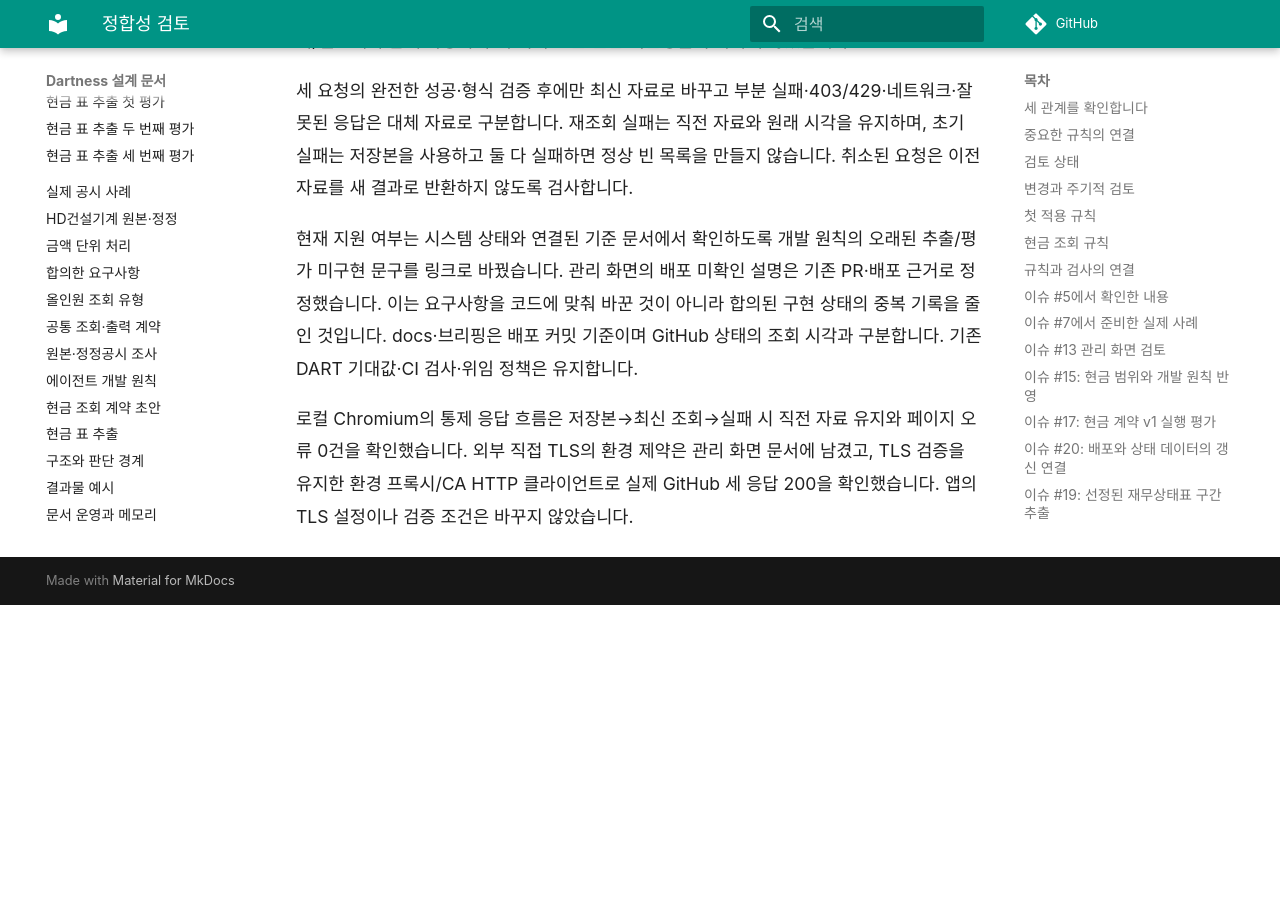
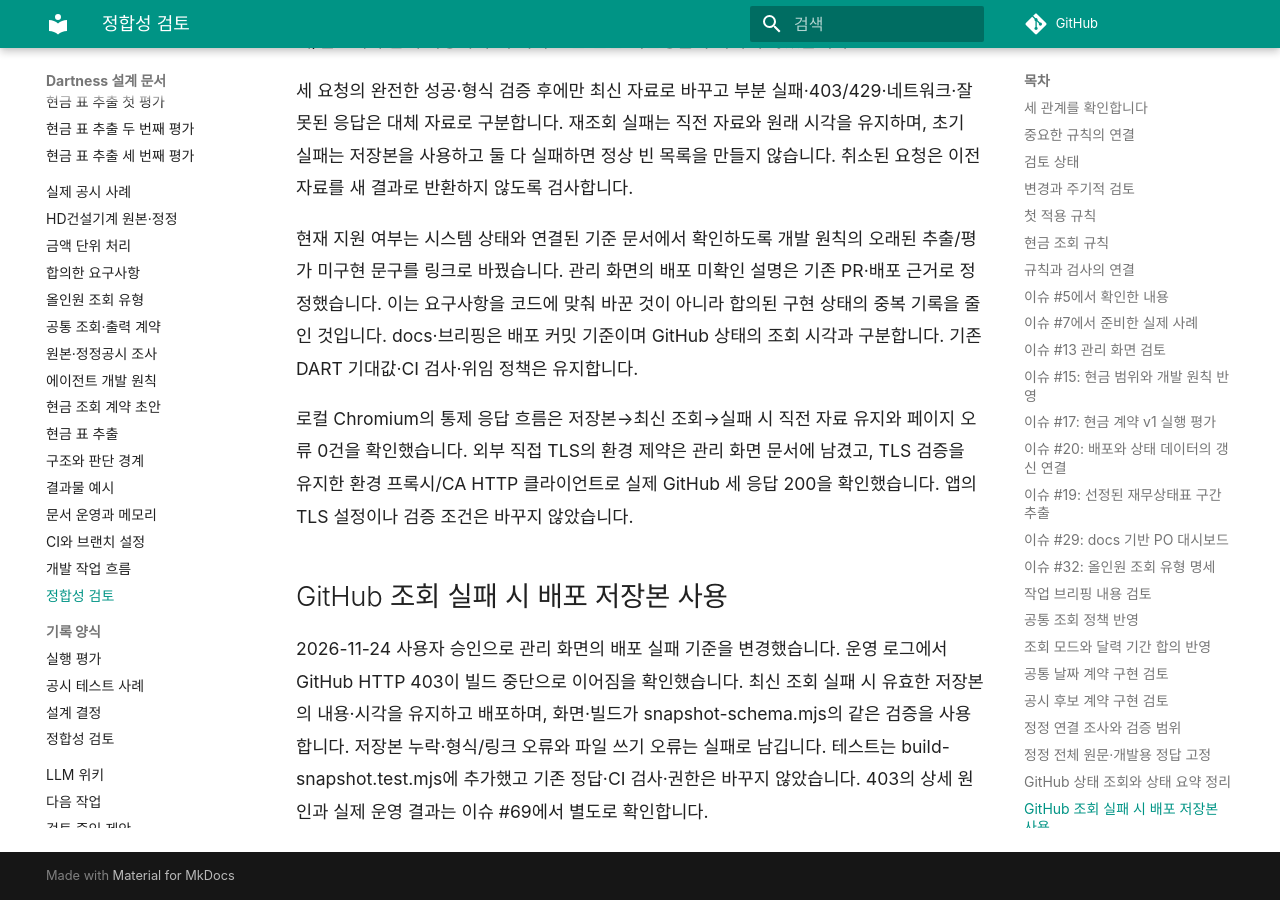
Before and after one commit to YUJAEYUN/Dartness, an MkDocs documentation site: the page built from docs/consistency.md, in a window 1280 px wide and 900 px high, scrolled down 11629 px. Built offline with MkDocs 1.6.1 and Material for MkDocs 9.7.7, drawn with Linux system fonts in a browser that asks for light colours; comment, search, counter and statistics services are not loaded; before the commit the page ends 12234 px from its top, so only the background shows below that.

Commit message:
Document approved deployment fallback and verification

```diff
--- /dev/null
+++ b/docs/briefings/0071-build-snapshot-fallback.md
@@ -0,0 +1,46 @@
+---
+pr: 71
+issue: 69
+date: 2026-11-24
+stages: []
+---
+
+# GitHub 조회 장애와 사이트 배포 분리
+
+## 한 줄 요약
+
+GitHub 최신 상태 조회가 실패해도 유효한 저장본이 있으면 사이트를 배포합니다. 작업 현황의 최신 여부는 화면에서 따로 표시합니다.
+
+## 지도에서의 위치
+
+관리 화면 배포 수정입니다. DART 조회·판정 기준에는 변화가 없습니다.
+
+## 무엇이 달라졌나
+
+기존에는 빌드 중 GitHub 조회가 실패하면 배포를 중단했습니다. 이제 화면과 같은 검증을 통과한 저장본이 있으면 원래 내용과 확인 시각을 유지하고 경고 후 배포합니다. 저장본 누락·잘못된 형식·변조된 링크·파일 쓰기 오류는 계속 빌드를 실패시킵니다. 화면은 열기·다시 확인 시 최신 조회를 시도합니다.
+
+## 누가 무엇을 정했나
+
+**사용자가 정한 것**
+
+- GitHub 조회 실패가 사이트 수정 배포를 막지 않도록 유효한 저장본 대체 배포를 승인했습니다.
+
+**구현 중 에이전트가 정한 것**
+
+- 화면의 기존 자료 검증을 공통 모듈로 옮겨 빌드에서도 재사용했습니다.
+- 수동 저장 명령의 실패 처리와 일반 CI의 외부 조회 금지, 기존 검사·권한·의존성은 유지했습니다.
+
+## 확인해 주세요
+
+추가 결정은 없습니다. 운영 배포 결과 확인 전에는 이슈를 종료하지 않습니다.
+
+## 확인한 것과 못 한 것
+
+로컬에서 조회 실패·정상 갱신·잘못된 최신 응답·저장본 누락·변조·쓰기 실패·CI 외부 조회 금지를 검사했습니다. HTTP 403의 상세 원인은 제공된 로그만으로 확인할 수 없으며, 공개 API의 가용성을 보장하지 않습니다. 운영 결과는 이슈와 PR에서 확인합니다.
+
+## 근거
+
+- PR: [#71](https://github.com/YUJAEYUN/Dartness/pull/71) · 이슈: [#69](https://github.com/YUJAEYUN/Dartness/issues/69)
+- 기준: [관리 화면](../management-screen.md)
+- 구현: dashboard/scripts/build-snapshot.mjs, dashboard/scripts/snapshot-schema.mjs
+- 검사: dashboard/scripts/build-snapshot.test.mjs, dashboard/src/data.test.ts
--- a/docs/briefings/index.md
+++ b/docs/briefings/index.md
@@ -8,6 +8,7 @@
 
 | 브리핑 | 종류 |
 |---|---|
+| [#71 GitHub 조회 실패 시 저장본으로 배포](0071-build-snapshot-fallback.md) | 관리 화면 |
 | [#68 외화 공시 등을 미결로 두기](0068-deferred-foreign-currency.md) | 명세 |
 | [#70 최신 GitHub 상태 확인](0070-dashboard-live-state.md) | 관리 화면 |
 | [#66 12월이 아닌 결산 법인 평가](0066-non-december-evaluation.md) | 평가 |
--- a/docs/consistency.md
+++ b/docs/consistency.md
@@ -198,3 +198,7 @@ PDF 재무상태표 현재기 행과 원문 XBRL context의 법인·일자·연
 현재 지원 여부는 시스템 상태와 연결된 기준 문서에서 확인하도록 개발 원칙의 오래된 추출/평가 미구현 문구를 링크로 바꿨습니다. 관리 화면의 배포 미확인 설명은 기존 PR·배포 근거로 정정했습니다. 이는 요구사항을 코드에 맞춰 바꾼 것이 아니라 합의된 구현 상태의 중복 기록을 줄인 것입니다. docs·브리핑은 배포 커밋 기준이며 GitHub 상태의 조회 시각과 구분합니다. 기존 DART 기대값·CI 검사·위임 정책은 유지합니다.
 
 로컬 Chromium의 통제 응답 흐름은 저장본→최신 조회→실패 시 직전 자료 유지와 페이지 오류 0건을 확인했습니다. 외부 직접 TLS의 환경 제약은 관리 화면 문서에 남겼고, TLS 검증을 유지한 환경 프록시/CA HTTP 클라이언트로 실제 GitHub 세 응답 200을 확인했습니다. 앱의 TLS 설정이나 검증 조건은 바꾸지 않았습니다.
+
+## GitHub 조회 실패 시 배포 저장본 사용
+
+2026-11-24 사용자 승인으로 관리 화면의 배포 실패 기준을 변경했습니다. 운영 로그에서 GitHub HTTP 403이 빌드 중단으로 이어짐을 확인했습니다. 최신 조회 실패 시 유효한 저장본의 내용·시각을 유지하고 배포하며, 화면·빌드가 snapshot-schema.mjs의 같은 검증을 사용합니다. 저장본 누락·형식/링크 오류와 파일 쓰기 오류는 실패로 남깁니다. 테스트는 build-snapshot.test.mjs에 추가했고 기존 정답·CI 검사·권한은 바꾸지 않았습니다. 403의 상세 원인과 실제 운영 결과는 이슈 #69에서 별도로 확인합니다.
--- a/mkdocs.yml
+++ b/mkdocs.yml
@@ -41,6 +41,7 @@ nav:
   - 시스템 상태: system-status.md
   - 작업 브리핑:
       - "#70 최신 GitHub 상태 확인": briefings/0070-dashboard-live-state.md
+      - GitHub 조회 장애와 배포: briefings/0071-build-snapshot-fallback.md
       - "#68 외화 공시 등을 미결로 두기": briefings/0068-deferred-foreign-currency.md
       - "#66 12월이 아닌 결산 법인 평가": briefings/0066-non-december-evaluation.md
       - "#65 정정 전체 자료와 정답": briefings/0065-correction-case.md
```
Also changed, not shown: 1 other file.
